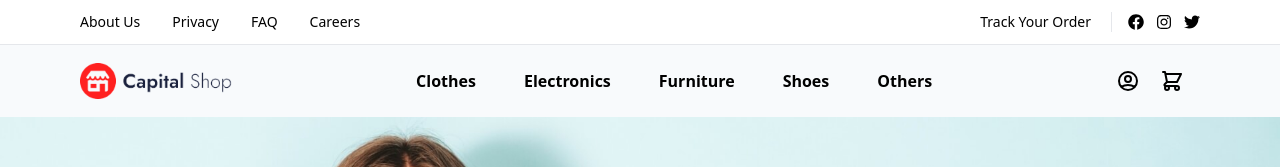
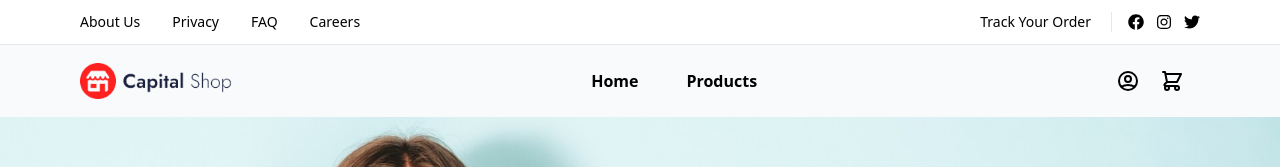
Before and after one commit to Himanshu-coder007/Capital-Shop, a React (Vite) app: page /home in a window 1280 px wide. Shown: the top 167 px of the page. Built offline with nearby package versions, Linux system fonts and the light colour scheme; no server answers.

Commit message:
some changes done in header

```diff
--- a/src/components/Header/Header.jsx
+++ b/src/components/Header/Header.jsx
@@ -40,7 +40,7 @@ const Header = () => {
 
   return (
     <div className="font-jost">
-      <div className="hidden md:flex  md:px-20 py-3 border-b border-gray-200 flex-row justify-between text-sm transition-all ">
+      <div className="hidden md:flex md:px-20 py-3 border-b border-gray-200 flex-row justify-between text-sm transition-all">
         <div className="flex gap-8">
           <p className="hover:text-primary cursor-pointer hover:text-orange-500">About Us</p>
           <p className="hover:text-primary cursor-pointer hover:text-orange-500">Privacy</p>
@@ -83,19 +83,22 @@ const Header = () => {
           </Link>
         </div>
         <div className="hidden md:flex flex-col md:flex-row max-w-full">
-          {Category.map((item) => (
-            <Link
-              to={`category/${item.id}`}
-              key={item.id}
-              className="md:p-6 text-base font-bold cursor-pointer hover:text-orange-500"
-            >
-              {item.name}
-            </Link>
-          ))}
+          <Link
+            to="/home"
+            className="md:p-6 text-base font-bold cursor-pointer hover:text-orange-500"
+          >
+            Home
+          </Link>
+          <Link
+            to="/category/products" // You can adjust this route as needed
+            className="md:p-6 text-base font-bold cursor-pointer hover:text-orange-500"
+          >
+            Products
+          </Link>
         </div>
         <div className="flex flex-row items-center">
           <div className="relative group">
-            <Link to="/login" className="relative ">
+            <Link to="/login" className="relative">
               <svg
                 xmlns="http://www.w3.org/2000/svg"
                 className="h-6 w-6 hover:text-orange-500 cursor-pointer"
@@ -142,7 +145,7 @@ const Header = () => {
             <div
               className={`${
                 quantity === 0 ? "hidden" : ""
-              } absolute rounded-full bg-red-500 h-3 w-3 md:h-6 md:w-6  top-0 text-white font-medium right-0 justify-center items-center flex text-xs`}
+              } absolute rounded-full bg-red-500 h-3 w-3 md:h-6 md:w-6 top-0 text-white font-medium right-0 justify-center items-center flex text-xs`}
             >
               {quantity}
             </div>
```
